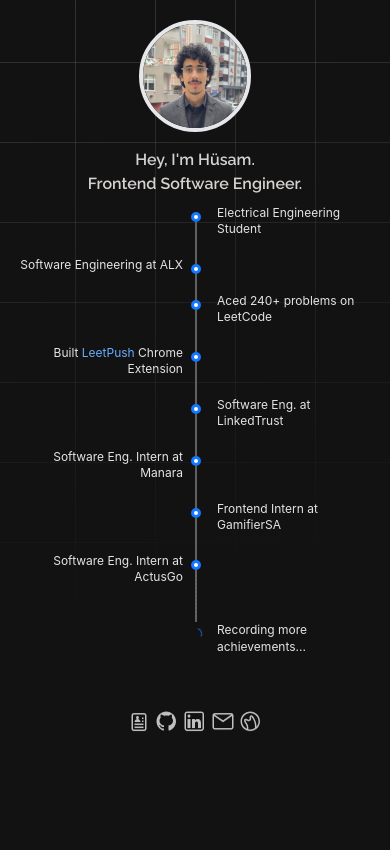
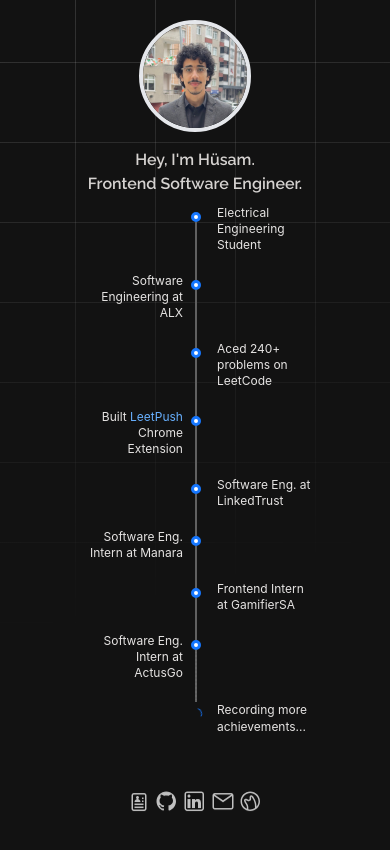
Before and after one commit to husamahmud/portfolio, a React (Vite) app: page / in a window 390 px wide. Shown: the top 850 px of the page. Built offline with nearby package versions, Linux system fonts and the light colour scheme.

Commit message:
fix hieght

```diff
--- a/src/App.tsx
+++ b/src/App.tsx
@@ -79,17 +79,25 @@ export default function App() {
     }
   }, [])
 
-  if (isLoading) return (
-    <Spin indicator={<LoadingOutlined style={{ fontSize: 24 }}
-                                      spin />} />
-  )
+  return (
+    <main className="flex flex-col justify-center min-h-svh rounded-[30px] px-5 py-5 text-stone-300 sm:w-[600px] sm:px-8 sm:py-5 font-sans">
+      {isLoading ? (
+        <Spin
+          indicator={
+            <LoadingOutlined
+              style={{ fontSize: 24 }}
+              spin />
+          }
+        />
+      ) : (
+        <>
+          <Img />
+          <Name />
+          <Time />
+          <Links />
+        </>
+      )}
 
-  return (
-    <main className="w-full min-h-svh rounded-[30px] px-5 py-5 text-stone-300 sm:w-[600px] sm:px-8 sm:py-5 font-sans">
-      <Img />
-      <Name />
-      <Time />
-      <Links />
     </main>
   )
 }
```
